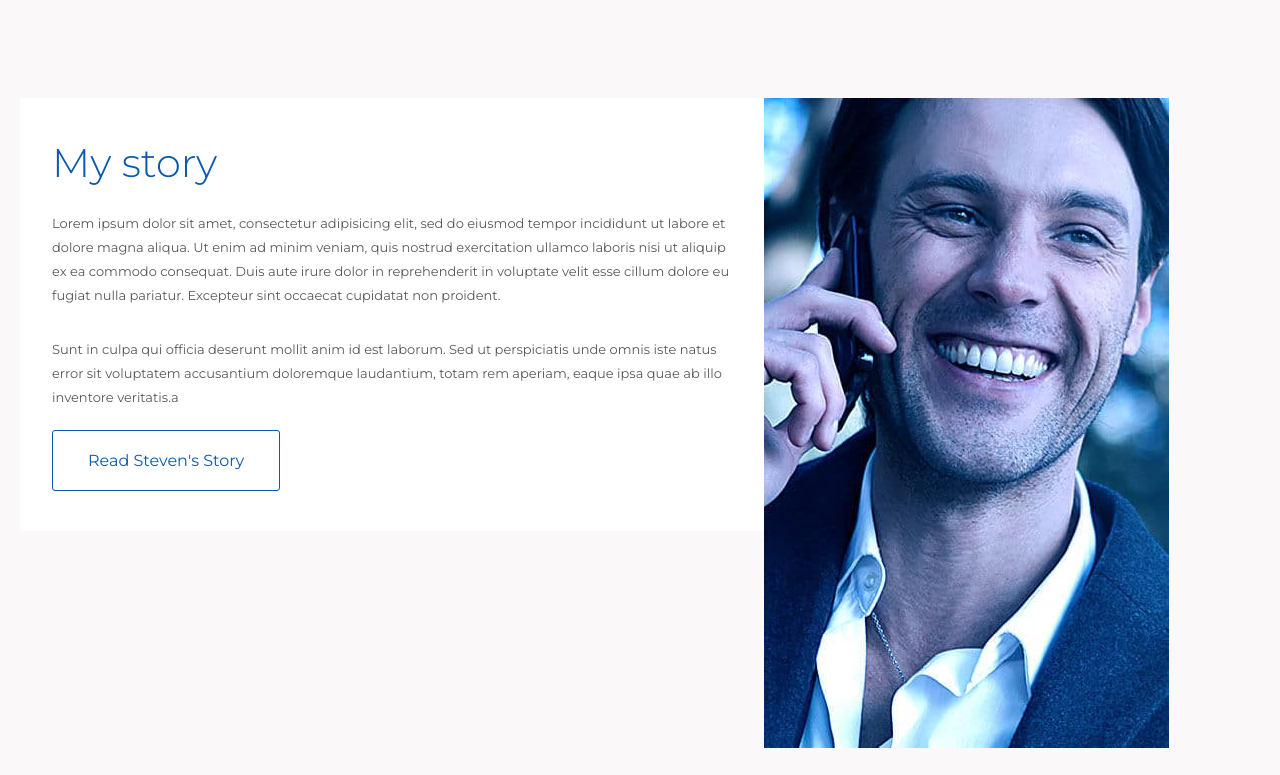
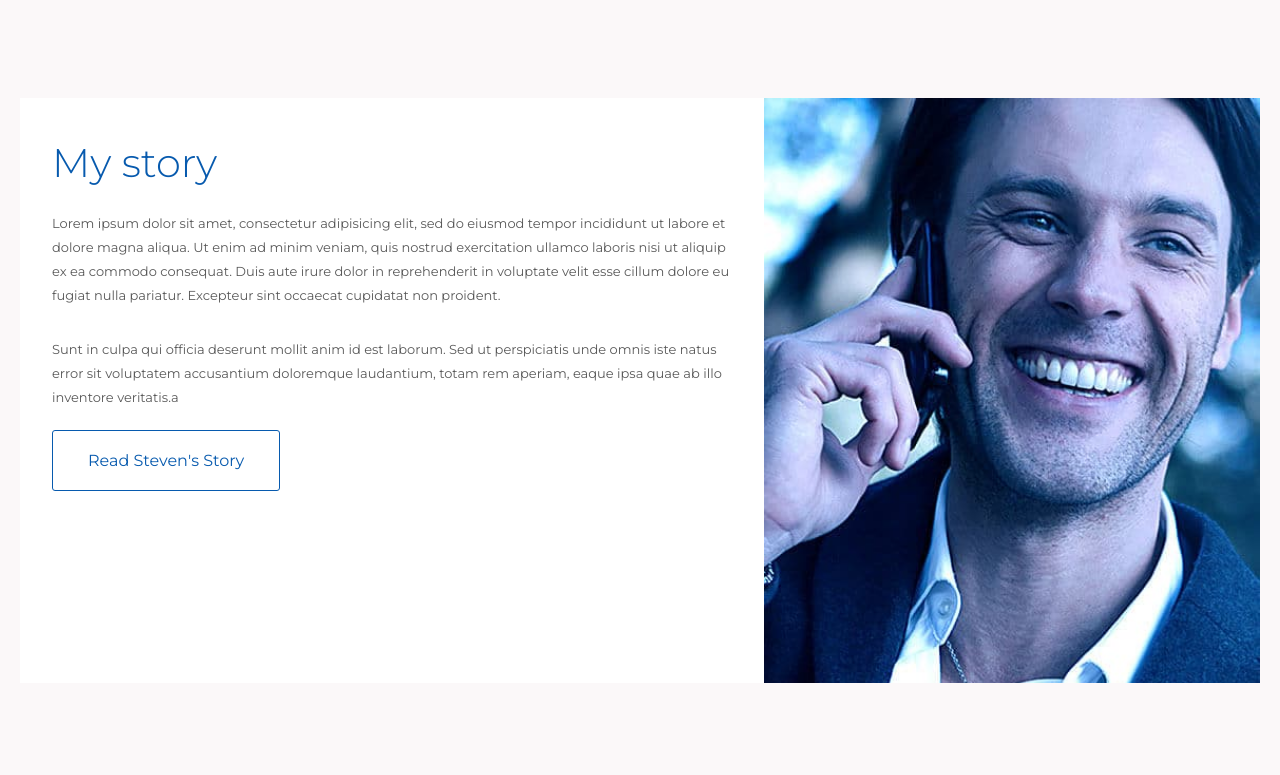
Before and after one commit to Ozolao/steven-bell, a website: page app/index.html in a window 1280 px wide. Shown: the part 2805-3580 px from the top of the page. Drawn offline with nearby package versions, Linux system fonts and the light colour scheme; files that its build step writes are made by us from their sources.

Commit message:
my-story update

```diff
--- a/app/styles/_my-story.scss
+++ b/app/styles/_my-story.scss
@@ -13,11 +13,11 @@
   // ===================================
   // ===================================
   .image {
-    height  : 61vh;
+    height  : 60vh;
     overflow: hidden;
 
     img {
-      max-width: 100%;
+      width: 100%;
     }
   }
 
@@ -81,6 +81,12 @@
 // ===================================
 // ===================================
 // ===================================
+@media only screen and (min-width: 445px) {
+  .my-story .image {
+    height: 87.7vh;
+  }
+}
+
 @media only screen and (min-width: 769px) {
   .my-story {
     display       : flex;
@@ -93,11 +99,10 @@
     // ===================================
     // ===================================
     .image {
-      width : 60vw;
-      height: 87.7vh;
+      width: 40%;
 
       img {
-        max-width  : 147%;
+        width      : 146%;
         margin-left: -4.0625rem;
       }
     }
@@ -108,8 +113,7 @@
     // ===================================
     // ===================================
     .text {
-      width  : 90%;
-      height : 100%;
+      width  : 60%;
       padding: 2.5rem 2rem;
 
 
@@ -133,3 +137,24 @@
     }
   }
 }
+
+@media only screen and (min-width: 800px) {
+  .my-story .image {
+    height: 81vh;
+
+    img {
+      width: 130%;
+    }
+  }
+}
+
+@media only screen and (min-width: 1020px) {
+  .my-story .image {
+    height: 73.2vh;
+
+    img {
+      width      : 100%;
+      margin-left: unset;
+    }
+  }
+}
```
